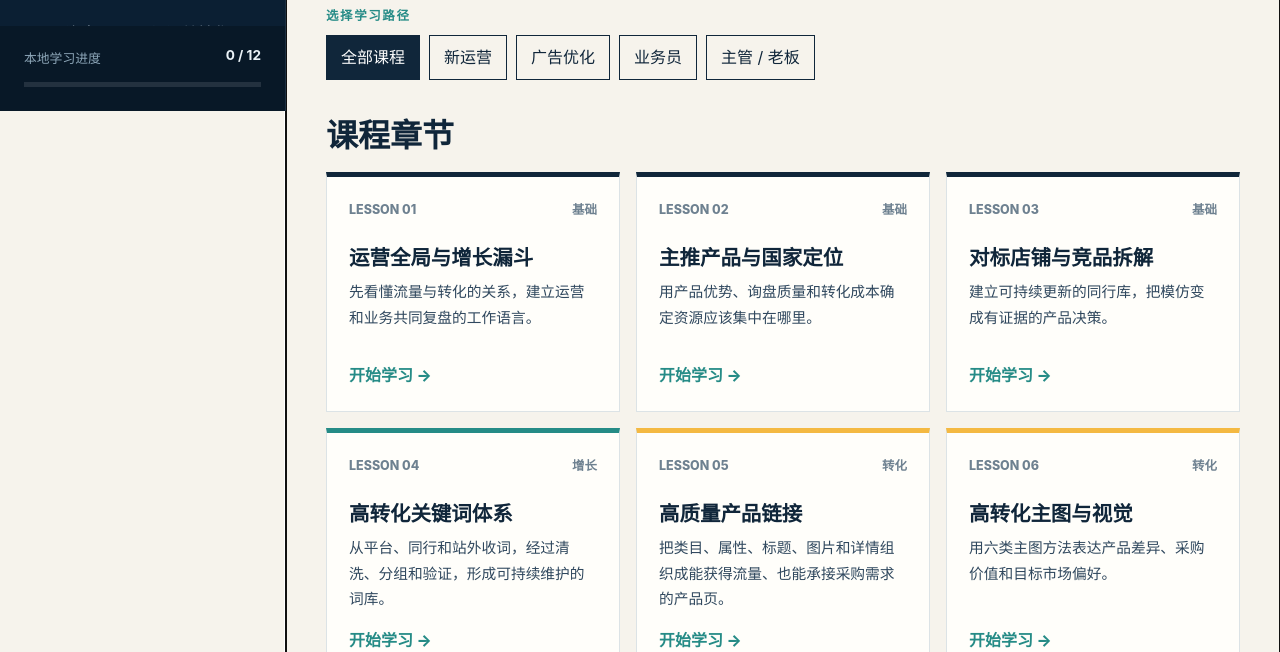
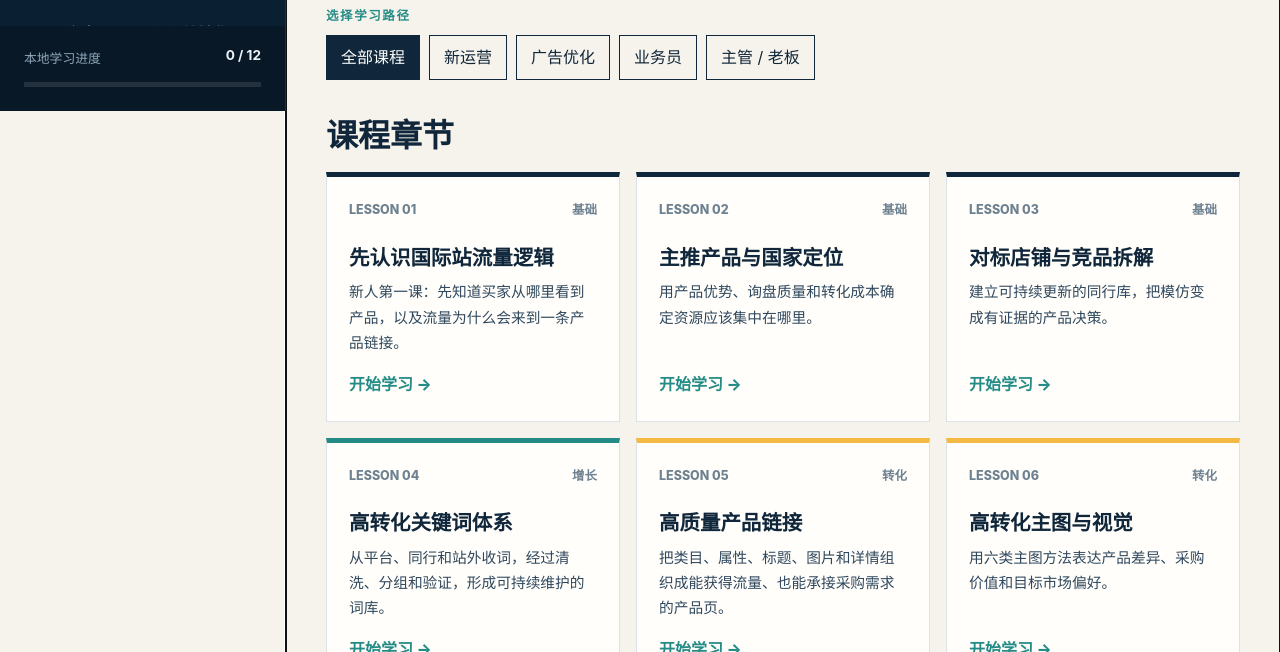
Before and after one commit to Su948/alibaba-ops-training, a plain HTML site: page index.html in a window 1280 px wide. Shown: the part 689-1341 px from the top of the page. Drawn offline with Linux system fonts and the light colour scheme.

Commit message:
Simplify first lesson for beginners

```diff
--- a/assets/app.js
+++ b/assets/app.js
@@ -2,26 +2,30 @@ const lessons = [
   {
     id: 1,
     stage: "基础",
-    title: "运营全局与增长漏斗",
-    summary: "先看懂流量与转化的关系，建立运营和业务共同复盘的工作语言。",
-    duration: "35 分钟",
+    title: "先认识国际站流量逻辑",
+    summary: "新人第一课：先知道买家从哪里看到产品，以及流量为什么会来到一条产品链接。",
+    duration: "20 分钟",
     updated: "2026-09",
     prerequisites: "无",
-    outcomes: ["画出店铺从曝光到成交的完整漏斗", "识别搜索、推荐与活动流量的不同作用", "建立运营与业务每周复盘的字段清单"],
-    quick: "国际站运营的核心可以压缩为两个结果：获得有效流量，并把有效流量转成询盘和订单。所有动作都应该能对应到漏斗中的一个环节。",
+    outcomes: ["说清买家通常从哪些入口看到产品", "理解曝光、点击、访问和询盘的先后关系", "知道流量不是越多越好，匹配的流量才有价值"],
+    quick: "把国际站想成一个大型线上展会：关键词、推荐、活动和广告负责把买家带到你的展位；主图让买家愿意停下来；产品页让买家看懂；最后买家才可能发询盘。新人先建立这张简单地图，不需要急着计算复杂指标。",
     steps: [
-      ["建立统一漏斗", "按曝光、点击、访客、询盘/TM、样品/信保、成交/复购记录数据，避免只看曝光或询盘总数。"],
-      ["拆分流量来源", "分别记录搜索、系统推荐、导购会场、新品频道、榜单与付费推广，判断哪个渠道带来的是有效访客。"],
-      ["定位最大断点", "比较点击率、访客询盘率和询盘成交率，先解决损失最大的一环。"],
-      ["建立协同复盘", "运营提供产品、国家与渠道数据；业务反馈客户质量、真实需求、价格阻力和成交结果。"]
+      ["先认识“流量”", "流量就是买家通过平台入口看到或访问你的产品。没有被看见，后面的点击和询盘都不会发生。"],
+      ["认识四类常见入口", "搜索流量来自买家搜词；推荐流量来自系统分发；活动流量来自会场、新品和榜单；付费流量来自直通车等推广。"],
+      ["理解产品匹配", "平台需要判断你的产品是什么、适合谁。类目、标题、关键词、属性和图片越一致，越容易匹配到合适买家。"],
+      ["理解点击", "有曝光不等于有访问。买家通常会根据主图、标题、价格和产品相关性决定是否点击。"],
+      ["理解询盘", "有访问也不等于有询盘。产品页还要回答规格、MOQ、交期、认证、定制和信任问题。"],
+      ["先记住学习顺序", "认识流量 → 选对产品和国家 → 找词 → 做好链接和主图 → 获取流量 → 看数据优化。后面的课程会逐步展开。"]
     ],
+    decisionTitle: "新人先记住",
     decisions: [
-      ["曝光高、点击低", "关键词或展示人群不准；主图、价格带缺乏吸引力", "先检查流量相关性，再测试主图与价格表达"],
-      ["点击高、询盘低", "产品页承接不足", "检查卖点、信任证明、MOQ、交期与询盘入口"],
-      ["询盘多、成交低", "客户质量、报价或跟进存在问题", "让业务按国家、需求和丢单原因回传数据"]
+      ["曝光", "平台把产品展示给了买家", "买家看到的是否是正确产品"],
+      ["点击", "买家愿意进入产品页", "主图、标题和价格是否有吸引力"],
+      ["访问", "买家开始了解产品", "规格、卖点和信任信息是否容易看懂"],
+      ["询盘", "买家愿意进一步沟通", "产品与客户需求是否真正匹配"]
     ],
-    checklist: ["列出当前店铺前三大流量来源", "计算最近 30 天三个关键转化率", "与业务确认主推产品和主推国家", "记录一个最需要优先解决的漏斗断点"],
-    assignment: "使用最近 30 天数据画出店铺漏斗，并为最大断点提出一个只执行 7 天的改进动作。",
+    checklist: ["能用自己的话解释什么是流量", "能说出搜索、推荐、活动和付费四类入口", "知道曝光不等于点击", "知道点击不等于询盘", "能复述后续学习顺序"],
+    assignment: "不用看数据，先画一张简单路径图：买家从哪里看到你的产品、为什么会点击、进入产品页后最想确认什么。",
     sources: [{label:"知识星球原文（会员）", url:"https://t.zsxq.com/2TxTS"}]
   },
   {
@@ -188,9 +192,9 @@ lessons.push(
     duration: "75 分钟",
     updated: "2026-09",
     prerequisites: "第 01、05、07—09 课",
-    outcomes: ["完成店铺数据概览", "定位低转化产品的主要问题", "输出有优先级的优化清单"],
+    outcomes: ["完成从曝光到成交的完整漏斗分析", "完成店铺数据概览", "定位低转化产品的主要问题", "输出有优先级的优化清单"],
     quick: "数据分析不等于罗列数字。先确认目标和口径，再按店铺 → 国家 → 渠道 → 产品 → 搜索词逐层下钻，每个结论都必须对应一个可执行动作和复查日期。",
-    steps: [["做数据概览", "记录日均访客、曝光、点击、自然/付费占比、询盘/TM、GMV 和目标完成度。"],["检查国家分布", "对比访客国家、询盘国家和成交国家是否符合主推定位。"],["分析漏斗", "分别计算点击率、访客询盘率和询盘成交率，找最大损失环节。"],["下钻到产品", "区分高曝光低点击、高点击低询盘和有询盘低成交三类。"],["核对流量来源", "自然、推荐、活动和付费流量要分开判断，避免用汇总数据掩盖问题。"],["形成行动清单", "给问题标注影响、证据、负责人、动作、截止日和复查指标。"]],
+    steps: [["建立完整漏斗", "按曝光、点击、访客、询盘/TM、样品/信保、成交/复购记录同一周期数据。"],["做数据概览", "记录日均访客、曝光、点击、自然/付费占比、询盘/TM、GMV 和目标完成度。"],["检查国家分布", "对比访客国家、询盘国家和成交国家是否符合主推定位。"],["分析漏斗", "分别计算点击率、访客询盘率和询盘成交率，找最大损失环节。"],["下钻到产品", "区分高曝光低点击、高点击低询盘和有询盘低成交三类。"],["核对流量来源", "自然、推荐、活动和付费流量要分开判断，避免用汇总数据掩盖问题。"],["形成行动清单", "给问题标注影响、证据、负责人、动作、截止日和复查指标。"]],
     decisions: [["自然流量占比过低", "过度依赖广告或自然覆盖弱", "补关键词与内容质量，逐步验证自然流量"],["国家偏离主推市场", "词、人群或系统扩量偏差", "调整词、国家和素材本地化"],["低转化产品长期消耗", "承接或产品竞争力不足", "修正后设观察期，仍无改善则停止投入"]],
     checklist: ["统计口径与时间范围一致", "自然和付费分开", "国家、产品和词完成下钻", "结论有数据证据", "每个问题都有负责人和复查日期"],
     assignment: "用最近一个完整月完成店铺诊断，输出 3 个最高优先级问题，每个问题只安排一个首要动作。",
@@ -345,9 +349,9 @@ function lessonPage(lesson){
     <header class="lesson-header"><div class="lesson-kicker"><span>LESSON ${pad(lesson.id)}</span>${lesson.stage}</div><h1>${lesson.title}</h1><p class="lede">${lesson.summary}</p><div class="lesson-meta"><span>学习时长：${lesson.duration}</span><span>先修：${lesson.prerequisites}</span><span>更新：${lesson.updated}</span></div></header>
     <div class="lesson-layout"><article>
       <section class="lesson-section"><h2>学完你能做到</h2><ul class="outcomes">${lesson.outcomes.map(x=>`<li>${x}</li>`).join("")}</ul></section>
-      <section class="lesson-section"><h2>3 分钟先看懂</h2><div class="quick-read"><strong>核心判断</strong><p>${lesson.quick}</p>${lesson.id===1?`<div class="funnel"><span>曝光</span><span>点击</span><span>访客</span><span>询盘 / TM</span><span>样品 / 信保</span><span>成交 / 复购</span></div>`:""}</div></section>
+      <section class="lesson-section"><h2>3 分钟先看懂</h2><div class="quick-read"><strong>核心判断</strong><p>${lesson.quick}</p>${lesson.id===1?`<div class="funnel beginner-flow"><span>被看见</span><span>愿意点</span><span>看懂产品</span><span>愿意咨询</span></div>`:""}</div></section>
       ${lesson.steps.length?`<section class="lesson-section"><h2>实操 SOP</h2><div class="steps">${lesson.steps.map(s=>`<div class="step"><h3>${s[0]}</h3><p>${s[1]}</p></div>`).join("")}</div></section>`:""}
-      ${lesson.decisions.length?`<section class="lesson-section"><h2>数据判断与动作</h2><table class="decision-table"><thead><tr><th>表现</th><th>可能原因</th><th>优先动作</th></tr></thead><tbody>${rows}</tbody></table></section>`:""}
+      ${lesson.decisions.length?`<section class="lesson-section"><h2>${lesson.decisionTitle||"数据判断与动作"}</h2><table class="decision-table"><thead><tr><th>${lesson.id===1?"阶段":"表现"}</th><th>${lesson.id===1?"是什么意思":"可能原因"}</th><th>${lesson.id===1?"新人先问什么":"优先动作"}</th></tr></thead><tbody>${rows}</tbody></table></section>`:""}
       ${lesson.checklist.length?`<section class="lesson-section"><h2>本课检查表</h2><ul class="checklist">${lesson.checklist.map(x=>`<li>${x}</li>`).join("")}</ul></section>`:""}
       <section class="lesson-section"><h2>课后任务</h2><div class="assignment">${lesson.assignment}</div></section>
     </article><aside class="lesson-aside">
--- a/assets/styles.css
+++ b/assets/styles.css
@@ -170,6 +170,7 @@ p { margin: 0 0 1em; }
 .funnel { display: grid; grid-template-columns: repeat(6, 1fr); gap: 6px; margin: 22px 0; }
 .funnel span { position: relative; padding: 12px 7px; color: var(--ink); background: var(--gold-soft); text-align: center; font-size: .82rem; font-weight: 800; }
 .funnel span:not(:last-child)::after { content: ""; position: absolute; z-index: 2; right: -7px; top: 50%; width: 9px; height: 9px; background: var(--gold-soft); transform: translateY(-50%) rotate(45deg); }
+.funnel.beginner-flow { grid-template-columns: repeat(4, 1fr); }
 .steps { counter-reset: step; }
 .step { position: relative; margin-bottom: 12px; padding: 18px 18px 18px 64px; background: var(--white); border: 1px solid var(--line); }
 .step::before { counter-increment: step; content: counter(step, decimal-leading-zero); position: absolute; left: 17px; top: 18px; color: var(--teal); font: 900 .9rem/1.2 ui-monospace, monospace; }
```
